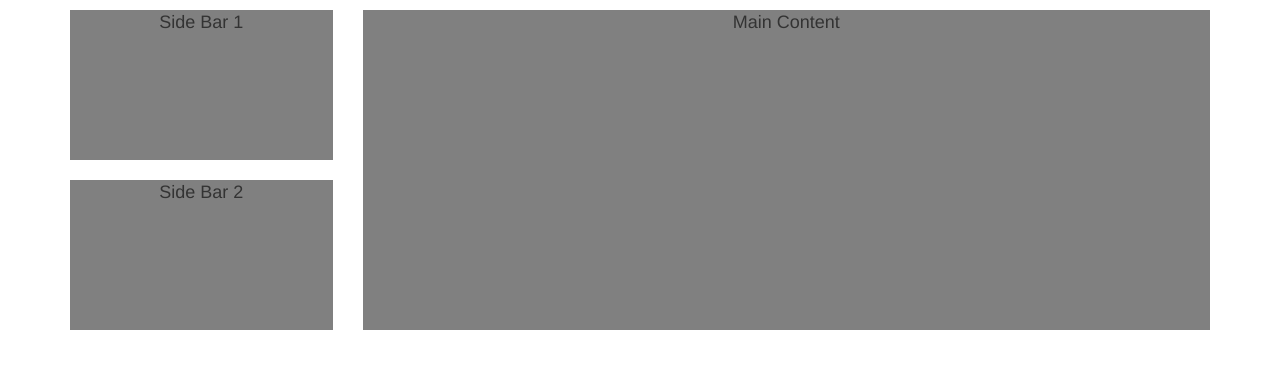
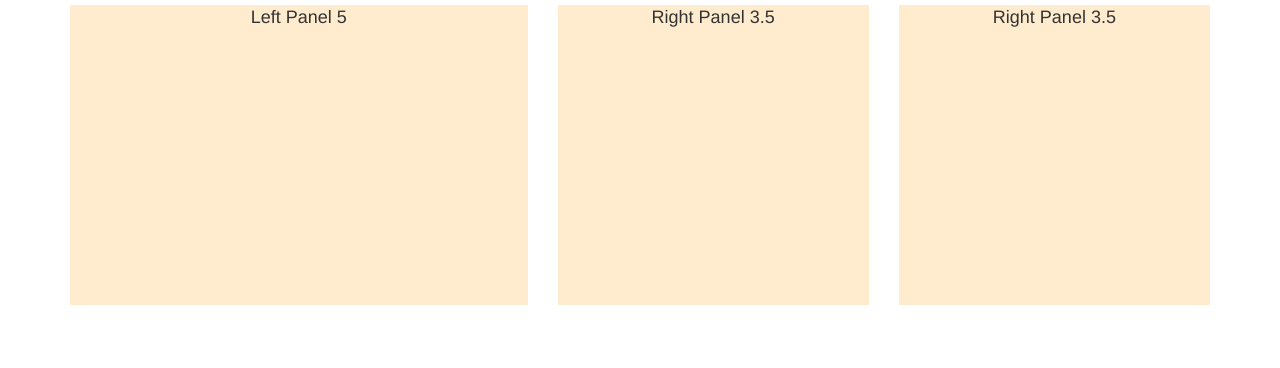
Before and after one commit to AbhiBajpaishek/BootstrapPOC, a plain HTML site: page BootstrapPOC/Index.html in a window 1280 px wide. Drawn offline with nearby package versions, Linux system fonts and the light colour scheme.

Commit message:
Ex2 executed

```diff
--- a/BootstrapPOC/CSS/CustomCSS.css
+++ b/BootstrapPOC/CSS/CustomCSS.css
@@ -1,23 +1,7 @@
 .customDiv{
     min-height:300px;
-    margin:5px;
+    margin-top:5px;
     background-color:blanchedalmond;
     font-size:large;
     text-align:center;
 }
-
-.sideBarDiv {
-    min-height: 150px;
-    margin: 10px 0px;
-    background-color: grey;
-    font-size: large;
-    text-align: center;
-}
-
-.mainContentDiv {
-    min-height: 320px;
-    margin: 10px 0px;
-    background-color: grey;
-    font-size: large;
-    text-align: center;
-}
--- a/BootstrapPOC/Index.html
+++ b/BootstrapPOC/Index.html
@@ -21,21 +21,17 @@
 <body>
     <div class="container">
         <div class="row">
-            <div class="col-md-3">
+            <div class="col-md-5">
+                <div class="customDiv">Left Panel 5</div>
+            </div>
+            <div class="col-md-7">
                 <div class="row">
-                    <div class="col-md-12">
-                        <div class="sideBarDiv">Side Bar 1</div>
+                    <div class="col-md-6">
+                        <div class="customDiv"> Right Panel 3.5</div>
                     </div>
-                </div>
-                <div class="row">
-                    <div class="col-md-12">
-                        <div class="sideBarDiv">Side Bar 2</div>
+                    <div class="col-md-6">
+                        <div class="customDiv"> Right Panel 3.5</div>
                     </div>
-                </div>
-            </div>
-            <div class="col-md-9">
-                <div class="mainContentDiv">
-                    Main Content
                 </div>
             </div>
         </div>
```
